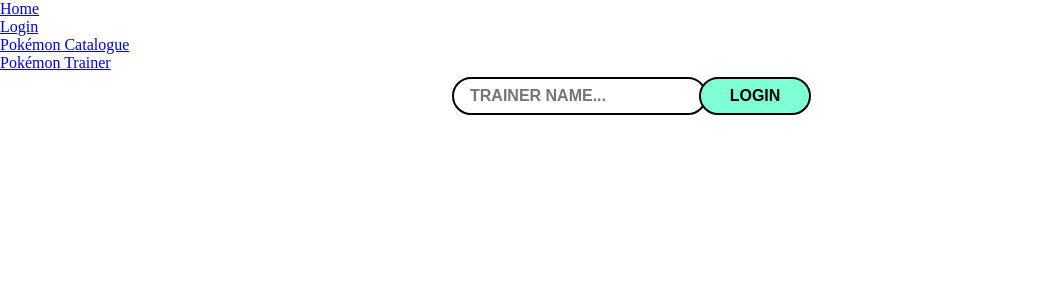
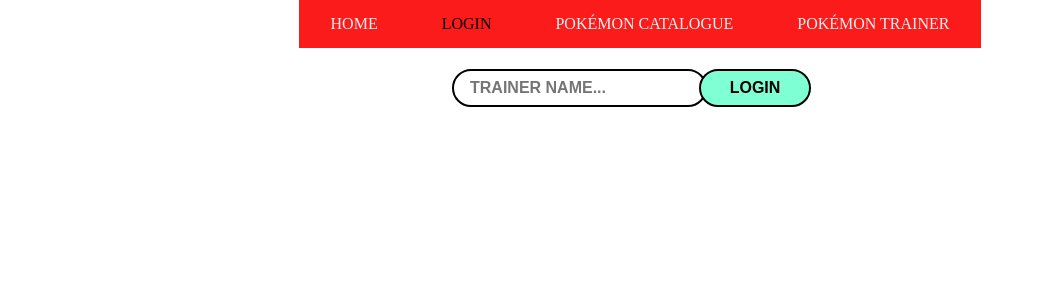
Before and after one commit to MRomarali/PokemonTrainer_Noroff_Assignment_4, an Angular app: page /login in a window 1280 px wide. Shown: the top 300 px of the page, without its empty margins (0-1044 px from the left). Built offline with nearby package versions, Linux system fonts and the light colour scheme.

Commit message:
feat: style navbar

```diff
--- a/src/app/app.component.scss
+++ b/src/app/app.component.scss
@@ -0,0 +1,42 @@
+nav {
+    width: 100%;
+    height: 3rem;
+
+    display: flex;
+    flex-direction: row;
+    justify-content: center;
+    align-items: center;
+
+    margin-block-end: 1rem;
+
+    ul {
+        height: fit-content;
+
+        display: flex;
+        flex-direction: row;
+        justify-content: center;
+        align-items: center;
+
+        list-style: none;
+
+        li {
+            height: fit-content;
+            a {
+                background-color: #FB1B1B;
+                padding: 1rem 2rem;
+                text-decoration: none;
+                color: #F2F2F2;
+                text-transform: uppercase;
+                transition: 0.25s;
+
+                &:hover {
+                    color: #000;
+                }
+
+                &.active {
+                    color: #000;
+                }
+            }
+        }
+    }
+}
```
